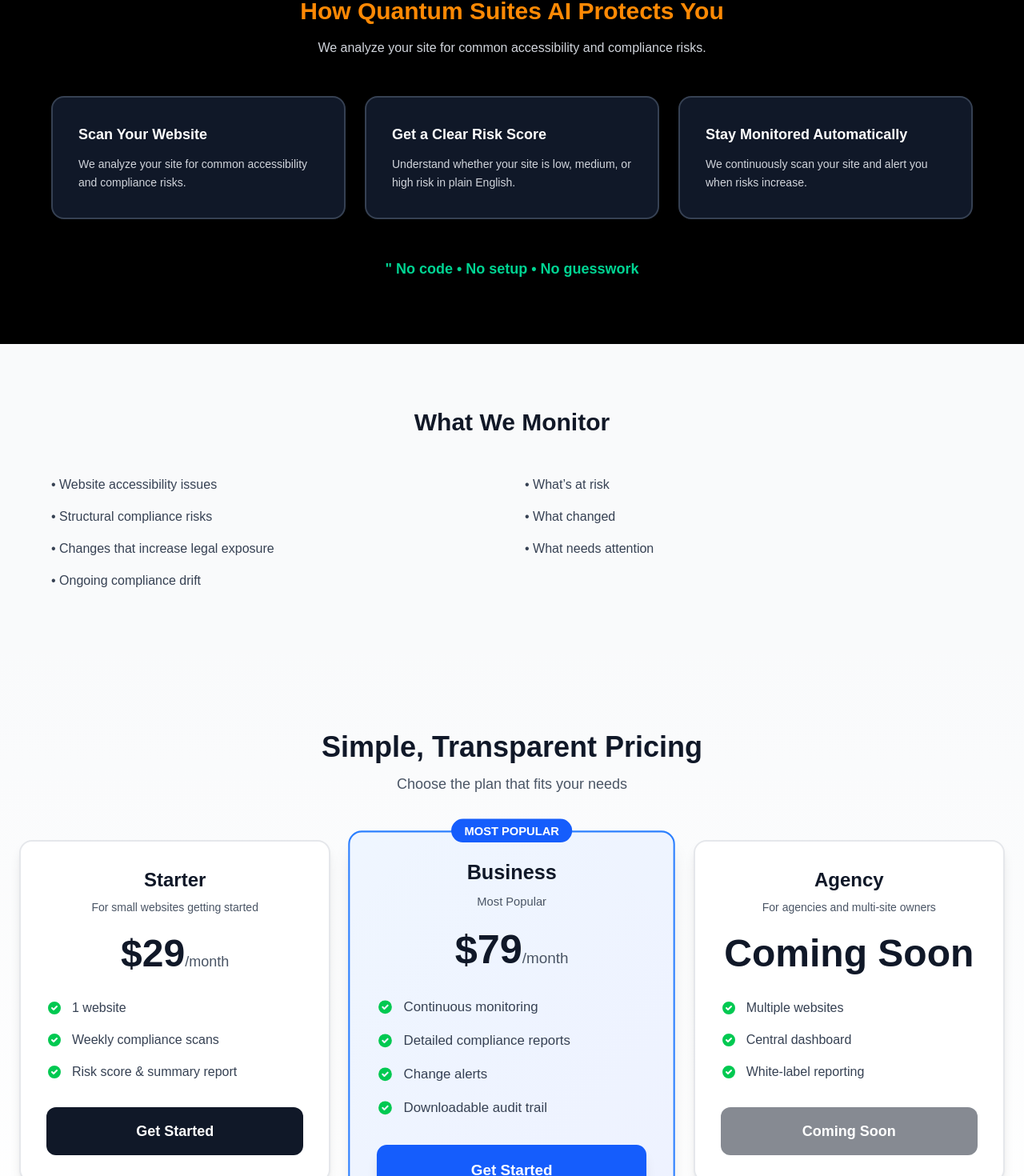
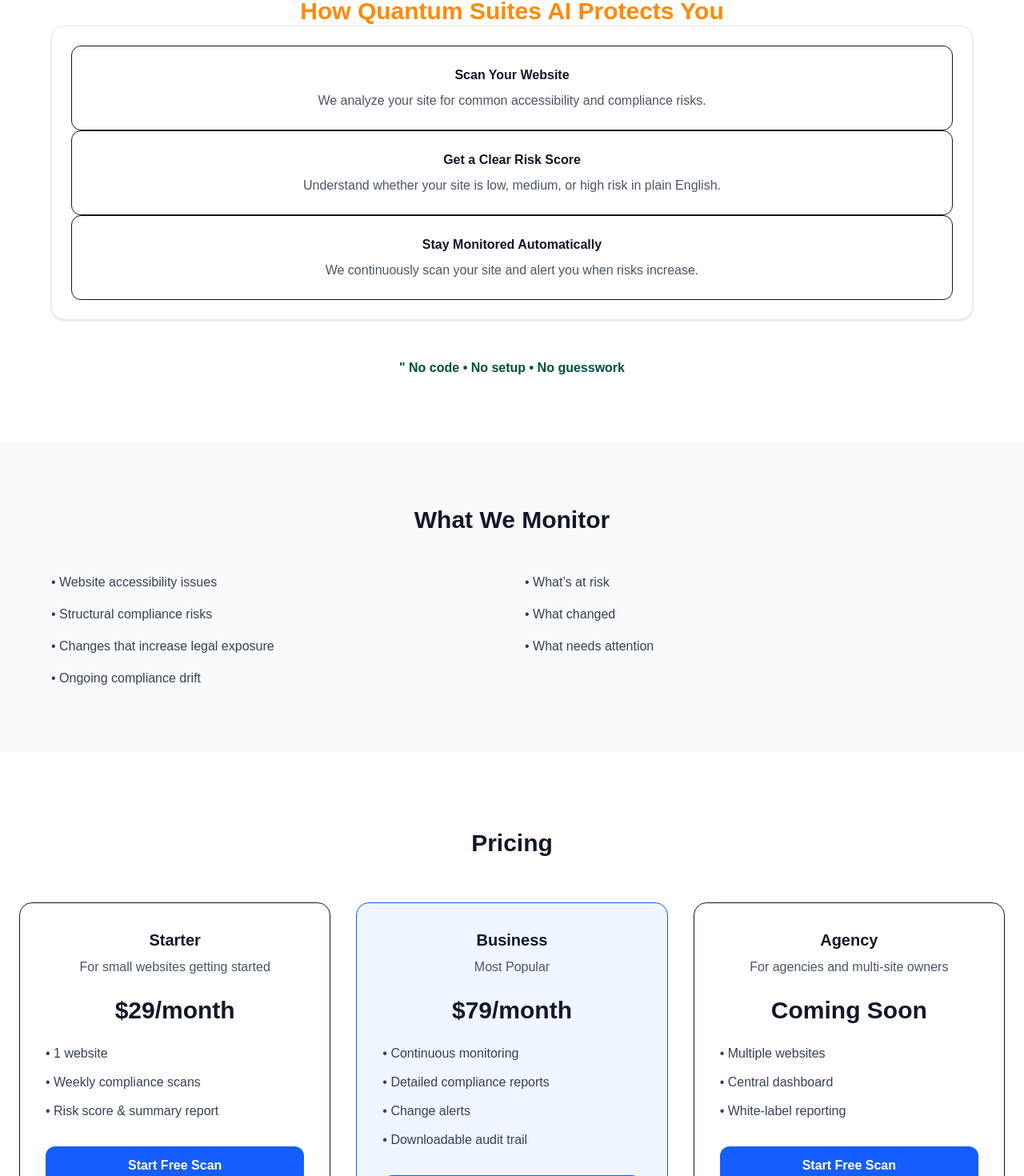
Before and after one commit to Etherbitz/Quantum-Suites, a Next.js app: page / in a window 1280 px wide. Shown: the part 1192-2662 px from the top of the page at 80% size. Built offline with nearby package versions, Linux system fonts and the light colour scheme.

Commit message:
restore: bring back the original amazing homepage design

```diff
--- a/app/page.tsx
+++ b/app/page.tsx
@@ -133,17 +133,21 @@
  */
 function HowItWorksSection() {
   return (
-    <section className="bg-black px-6 py-20">
+    <section className="px-6 py-20">
       <div className="mx-auto max-w-6xl text-center">
-        <h2 className="text-3xl font-bold text-orange-400 mb-4">
+        <h2 className="text-3xl font-semibold text-orange-400">
           How Quantum Suites AI Protects You
         </h2>
 
-        <p className="text-gray-300 mb-12">
-          We analyze your site for common accessibility and compliance risks.
-        </p>
-
-        <div className="grid gap-6 md:grid-cols-3">
+        <div className="
+              rounded-2xl
+              bg-white
+              border border-gray-200
+              shadow-sm
+              p-6
+              transition
+              hover:shadow-md
+              hover:-translate-y-0.5">
           <StepCard
             title="Scan Your Website"
             description="We analyze your site for common accessibility and compliance risks."
@@ -158,8 +162,8 @@
           />
         </div>
 
-        <p className="mt-12 font-bold text-emerald-400 text-lg">
-          " No code • No setup • No guesswork
+        <p className="mt-12 font-bold text-emerald-900"> "
+          No code • No setup • No guesswork
         </p>
       </div>
     </section>
@@ -201,10 +205,9 @@
  */
 function PricingSection() {
   return (
-    <section className="px-6 py-24 bg-gradient-to-b from-gray-50 to-white">
+    <section className="px-6 py-24">
       <div className="mx-auto max-w-7xl text-center">
-        <h2 className="text-4xl font-bold text-gray-900 mb-3">Simple, Transparent Pricing</h2>
-        <p className="text-gray-600 text-lg mb-14">Choose the plan that fits your needs</p>
+        <h2 className="text-3xl font-semibold">Pricing</h2>
 
         <div className="mt-14 grid gap-8 md:grid-cols-3">
           <PricingCard
@@ -297,9 +300,9 @@
   description: string;
 }) {
   return (
-    <div className="rounded-2xl border-2 border-gray-700 p-8 bg-gray-900 text-left hover:border-orange-400 transition-all hover:scale-105">
-      <h3 className="text-lg font-bold text-white mb-3">{title}</h3>
-      <p className="text-gray-300 text-sm leading-relaxed">{description}</p>
+    <div className="rounded-xl border p-6 bg-white">
+      <h3 className="font-semibold">{title}</h3>
+      <p className="mt-2 text-gray-600">{description}</p>
     </div>
   );
 }
@@ -320,64 +323,26 @@
   features: string[];
   highlight?: boolean;
 }) {
-  const handleUpgrade = () => {
-    // For free plan, go to scan page
-    if (title === "Starter" || title === "Business") {
-      window.location.href = "/pricing";
-    } else if (title === "Agency") {
-      // Coming soon - do nothing or show modal
-      return;
-    } else {
-      // Free/default - go to scan
-      window.location.href = "/scan";
-    }
-  };
-
   return (
-    <div className="relative">
     <div
-        className={`rounded-2xl border-2 p-8 transition-all hover:scale-105 hover:shadow-2xl ${
-          highlight
-            ? "border-blue-500 bg-gradient-to-br from-blue-50 to-indigo-50 shadow-xl scale-105"
-            : "border-gray-200 bg-white shadow-lg"
+      className={`rounded-2xl border p-8 ${
+        highlight ? "border-blue-600 bg-blue-50" : "bg-white"
       }`}
     >
-      {highlight && (
-        <div className="absolute -top-4 left-1/2 -translate-x-1/2 px-4 py-1 bg-blue-600 text-white text-sm font-bold rounded-full">
-          MOST POPULAR
-        </div>
-      )}
-      <div className="relative">
-        <h3 className="text-2xl font-bold text-gray-900">{title}</h3>
-        <p className="mt-2 text-sm text-gray-600">{subtitle}</p>
-        <div className="mt-6 mb-8">
-          <span className="text-5xl font-bold text-gray-900">{price.includes('$') ? price.split('/')[0] : price}</span>
-          {price.includes('/') && <span className="text-gray-600 text-lg">/month</span>}
-        </div>
+      <h3 className="text-xl font-semibold">{title}</h3>
+      <p className="mt-2 text-gray-600">{subtitle}</p>
+      <p className="mt-6 text-3xl font-semibold">{price}</p>
 
-        <ul className="space-y-4 text-left text-gray-700 mb-8">
+      <ul className="mt-6 space-y-3 text-left text-gray-700">
         {features.map((feature) => (
-            <li key={feature} className="flex items-start gap-3">
-              <svg className="w-5 h-5 text-green-500 mt-0.5 flex-shrink-0" fill="currentColor" viewBox="0 0 20 20">
-                <path fillRule="evenodd" d="M10 18a8 8 0 100-16 8 8 0 000 16zm3.707-9.293a1 1 0 00-1.414-1.414L9 10.586 7.707 9.293a1 1 0 00-1.414 1.414l2 2a1 1 0 001.414 0l4-4z" clipRule="evenodd" />
-              </svg>
-              <span>{feature}</span>
-            </li>
+          <li key={feature}>• {feature}</li>
         ))}
       </ul>
 
-        <button
-          onClick={handleUpgrade}
-          className={`w-full px-6 py-4 rounded-xl font-bold text-lg transition-all ${
-            highlight
-              ? "bg-blue-600 text-white hover:bg-blue-700 shadow-lg hover:shadow-xl"
-              : "bg-gray-900 text-white hover:bg-gray-800"
-          } disabled:opacity-50 disabled:cursor-not-allowed`}
-          disabled={title === "Agency"}
-        >
-          {title === "Agency" ? "Coming Soon" : "Get Started"}
-        </button>
-      </div>
+      <div className="mt-8">
+        <PrimaryButton fullWidth>
+          Start Free Scan
+        </PrimaryButton>
       </div>
     </div>
   );
```
Lines whose indentation alone changed are shown as unchanged.
